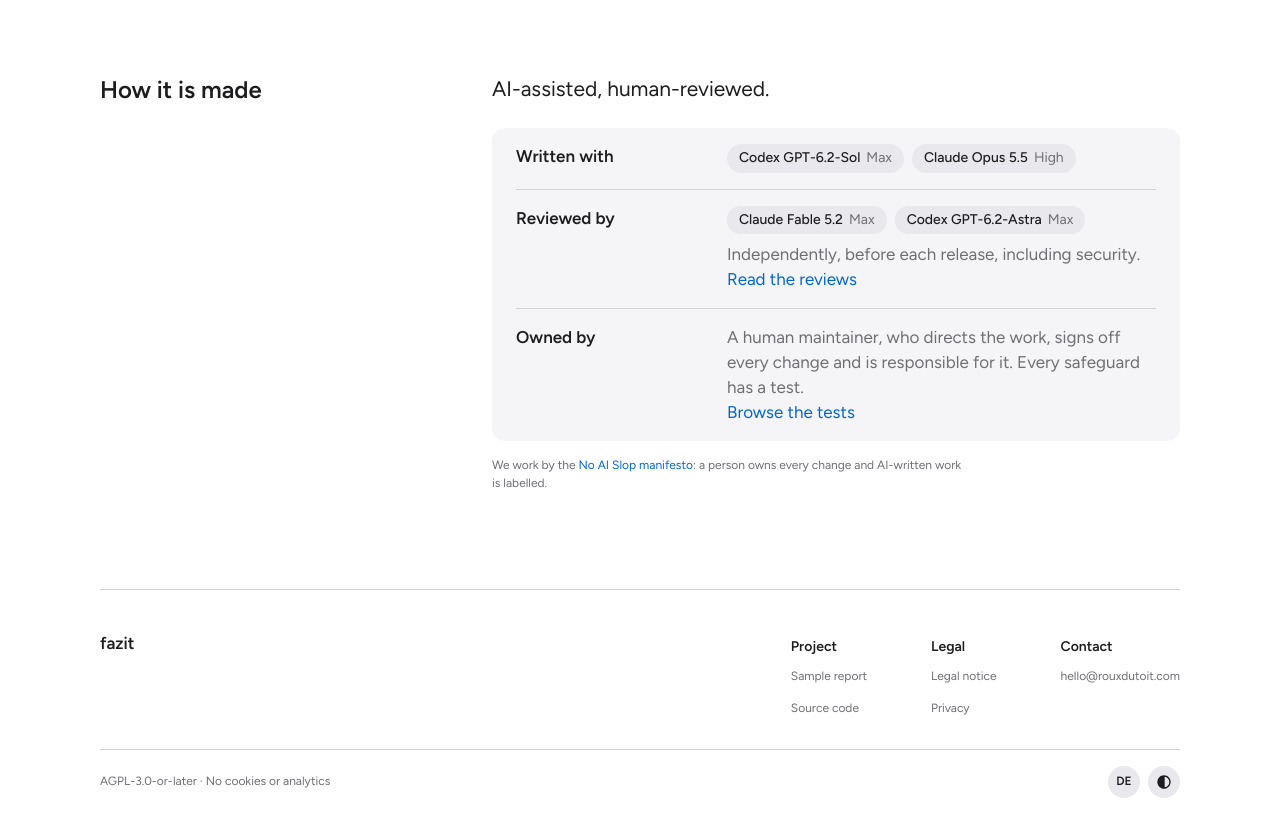
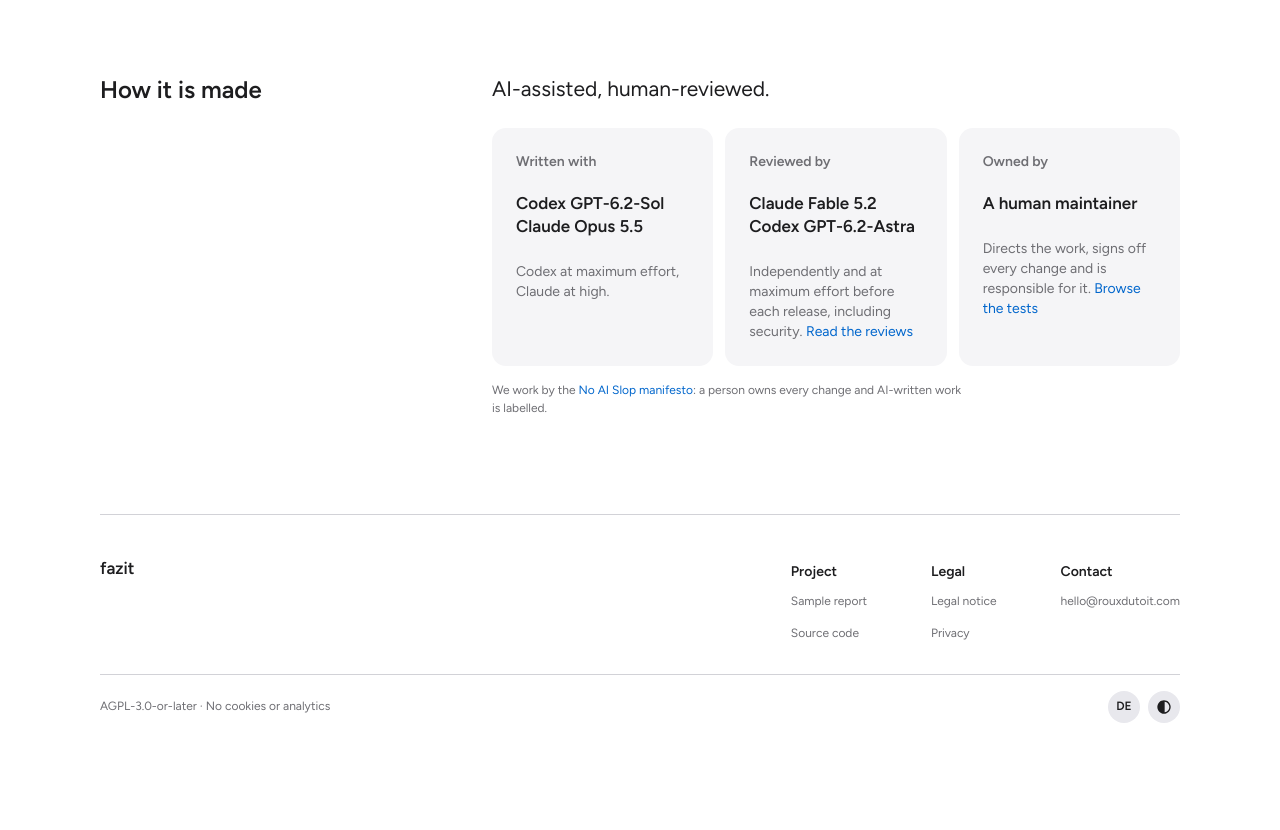
Before and after one commit to rouxdutoit/fazit, a plain HTML site: page site/index.html in a window 1280 px wide. Shown: the part 9480-10310 px from the top of the page. After the commit the page ends 10235 px from the top, so only its background shows below. Drawn offline with Linux system fonts and the light colour scheme.

Commit message:
style(site): "How it is made" as three tiles, the way Apple groups facts
Each tile carries a small label, the names as the main line and one
line of detail, with the settings in words instead of pills. Three
equal tiles where the longest name fits, a single stack below that;
names never break. The chip styles are gone.

Co-Authored-By: Claude Opus 5.5 <noreply@anthropic.com>
Signed-off-by: roux <hello@rouxdutoit.com>

```diff
--- a/site/index.html
+++ b/site/index.html
@@ -334,11 +334,23 @@
       <h2 class="sec-label" id="development-title" data-scramble>How it is made</h2>
       <div class="sec-body">
         <p class="lead">AI-assisted, human-reviewed.</p>
-        <dl class="rows made">
-          <div><dt>Written with</dt><dd><span class="chips"><span class="chip">Codex GPT-6.2-Sol<span class="chip-note">Max</span></span><span class="chip">Claude Opus 5.5<span class="chip-note">High</span></span></span></dd></div>
-          <div><dt>Reviewed by</dt><dd><span class="chips"><span class="chip">Claude Fable 5.2<span class="chip-note">Max</span></span><span class="chip">Codex GPT-6.2-Astra<span class="chip-note">Max</span></span></span>Independently, before each release, including security. <a href="https://github.com/rouxdutoit/fazit/tree/main/.planning/phases/01-demo-and-report">Read the reviews</a></dd></div>
-          <div><dt>Owned by</dt><dd>A human maintainer, who directs the work, signs off every change and is responsible for it. Every safeguard has a test. <a href="https://github.com/rouxdutoit/fazit/tree/main/tests">Browse the tests</a></dd></div>
-        </dl>
+        <ul class="tiles">
+          <li>
+            <p class="tile-label">Written with</p>
+            <p class="tile-title"><span>Codex GPT-6.2-Sol</span><span>Claude Opus 5.5</span></p>
+            <p>Codex at maximum effort, Claude at high.</p>
+          </li>
+          <li>
+            <p class="tile-label">Reviewed by</p>
+            <p class="tile-title"><span>Claude Fable 5.2</span><span>Codex GPT-6.2-Astra</span></p>
+            <p>Independently and at maximum effort before each release, including security. <a href="https://github.com/rouxdutoit/fazit/tree/main/.planning/phases/01-demo-and-report">Read the reviews</a></p>
+          </li>
+          <li>
+            <p class="tile-label">Owned by</p>
+            <p class="tile-title"><span>A human maintainer</span></p>
+            <p>Directs the work, signs off every change and is responsible for it. <a href="https://github.com/rouxdutoit/fazit/tree/main/tests">Browse the tests</a></p>
+          </li>
+        </ul>
         <p class="table-note">We work by the <a href="https://www.slopmanifesto.com/">No AI Slop manifesto</a>: a person owns every change and AI-written work is labelled.</p>
       </div>
     </section>
--- a/site/style.css
+++ b/site/style.css
@@ -610,7 +610,7 @@ code {
   margin-top: 16px;
 }
 
-.sec-body .lead + .rows {
+.sec-body .lead + .rows, .sec-body .lead + .tiles {
   margin-top: 24px;
 }
 
@@ -1202,40 +1202,52 @@ code {
   margin-top: 24px;
 }
 
-/* Model chips: name, then its setting in a quieter tone. */
-.chips {
-  display: flex;
-  flex-wrap: wrap;
-  gap: 8px;
-  margin-bottom: 8px;
+/* Tiles: a small label, the main line large, one line of detail. */
+.tiles {
+  display: grid;
+  grid-template-columns: minmax(0, 1fr);
+  gap: 12px;
+  margin: 24px 0 0;
+  padding: 0;
+  list-style: none;
 }
 
-.chips:only-child {
-  margin-bottom: 0;
+@media (min-width: 1180px) {
+  .tiles {
+    grid-template-columns: repeat(3, minmax(0, 1fr));
+  }
 }
 
-.chip {
-  display: inline-flex;
-  align-items: baseline;
-  gap: 6px;
-  padding: 4px 12px;
-  border-radius: 980px;
-  background: var(--fill-2);
-  color: var(--fg);
-  font-size: var(--fs-subhead);
-  font-weight: 500;
-  white-space: nowrap;
+.tiles li {
+  display: grid;
+  align-content: start;
+  gap: 8px;
+  padding: 24px;
+  border-radius: var(--radius-card);
+  background: var(--fill);
 }
 
-.chip-note {
+.tiles p {
   color: var(--fg-2);
-  font-weight: 400;
+  font-size: var(--fs-subhead);
+  line-height: 1.43;
 }
 
-.rows.made dd {
-  display: flex;
-  flex-direction: column;
-  align-items: flex-start;
+.tiles .tile-label {
+  font-weight: 600;
+}
+
+.tiles .tile-title {
+  display: grid;
+  margin-bottom: 4px;
+  color: var(--fg);
+  font-size: var(--fs-body);
+  font-weight: 600;
+  line-height: 1.35;
+}
+
+.tiles .tile-title span {
+  white-space: nowrap;
 }
 
 .legal-intro {
```
Also changed, not shown: site/de/index.html (+17 -5 lines).
